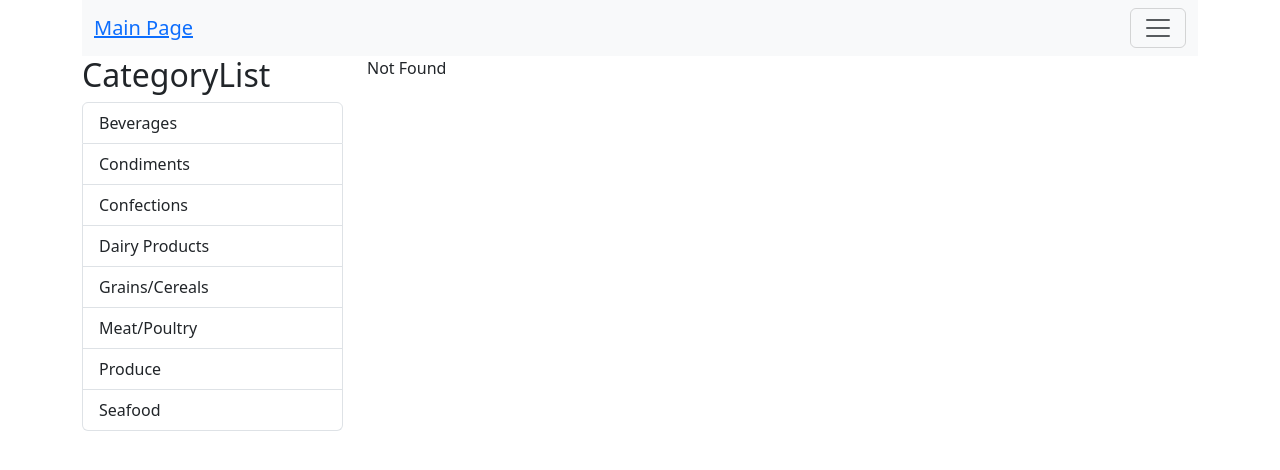
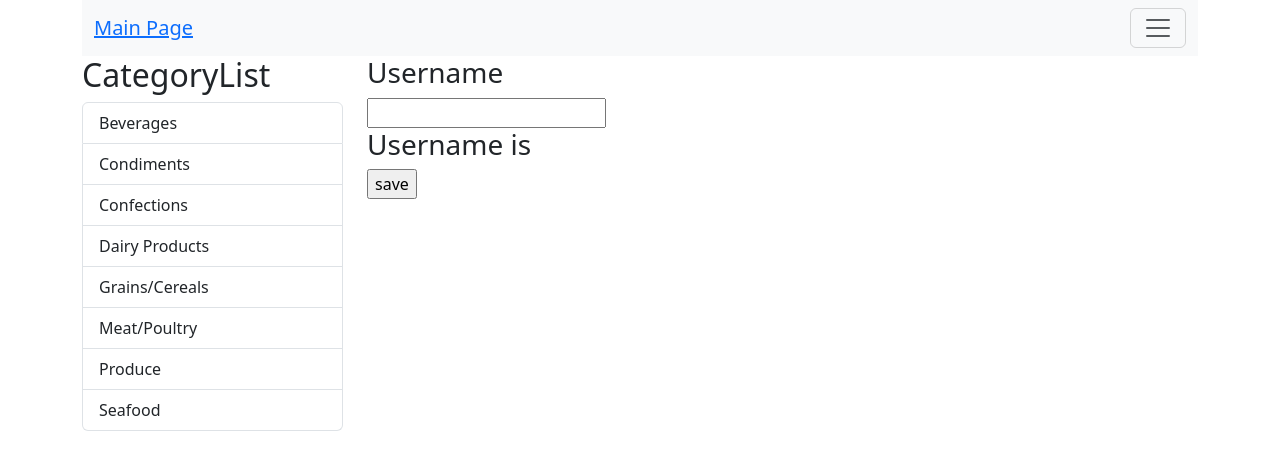
Before and after one commit to bobosii/react-practice, a React (Create React App) app: page /form1 in a window 1280 px wide. Before the commit this address had no page. Shown: the top 470 px of the page. Built offline with nearby package versions, Linux system fonts and the light colour scheme; data requests are answered from the project's data file; the HTML template or start-up script is replaced by a standard one.

Commit message:
basic form1

```diff
--- a/src/App.js
+++ b/src/App.js
@@ -7,6 +7,7 @@ import alertify from "alertifyjs";
 import { Route, Routes } from "react-router-dom";
 import Notfound from "./NotFound";
 import CartList from "./CartList";
+import FormDemo1 from "./FormDemo1";
 
 export default class App extends Component {
   state = { currentCategory: "", products: [], cart: [] };
@@ -79,12 +80,13 @@ export default class App extends Component {
                   path="/cart"
                   element={
                     <CartList
-                    removeFromCart={this.removeFromCart}
-                    cart={this.state.cart}
+                      removeFromCart={this.removeFromCart}
+                      cart={this.state.cart}
                     />
                   }
                 ></Route>
-                  <Route path="*" element={<Notfound></Notfound>}></Route>
+                <Route path="form1" element={<FormDemo1></FormDemo1>}></Route>
+                <Route path="*" element={<Notfound></Notfound>}></Route>
               </Routes>
             </Col>
           </Row>
--- /dev/null
+++ b/src/FormDemo1.js
@@ -0,0 +1,26 @@
+import React, { Component } from "react";
+import { Form } from "reactstrap";
+
+export default class FormDemo1 extends Component {
+  state = { Username: "" };
+  onChangeHandler = (event) => {
+    this.setState({ Username: event.target.value });
+  };
+  onSubmitHandler = (event)=>
+  {
+    event.preventDefault();
+    alert(this.state.Username);
+  }
+  render() {
+    return (
+      <div>
+        <Form onSubmit={this.onSubmitHandler}>
+          <h3>Username</h3>
+          <input onChange={this.onChangeHandler} type="text"></input>
+          <h3>Username is {this.state.Username}</h3>
+          <input value="save" type="submit"></input>
+        </Form>
+      </div>
+    );
+  }
+}
--- a/src/Navi.js
+++ b/src/Navi.js
@@ -31,16 +31,24 @@ export default class Navi extends Component {
       <div>
         <Navbar color="light" light-expand="md">
           <NavbarBrand href="/">
-            <Link to="/">Main Page</Link>
+            <NavLink>
+              <Link to="/">Main Page</Link>
+            </NavLink>
           </NavbarBrand>
           <NavbarToggler onClick={this.toggle} />
           <Collapse isOpen={this.state.isOpen} navbar>
             <Nav className="ml-auto" navbar>
               <NavItem>
-                <NavLink href="/components/">Components</NavLink>
+                <NavLink>
+                  <Link color="light" to="form1">
+                    Form Demo 1
+                  </Link>
+                </NavLink>
               </NavItem>
               <NavItem>
-                <NavLink href="https://github.com/bobosii/react-practice">Github</NavLink>
+                <NavLink href="https://github.com/bobosii/react-practice">
+                  Github
+                </NavLink>
               </NavItem>
               <CartSummary
                 cart={this.props.cart}
```
